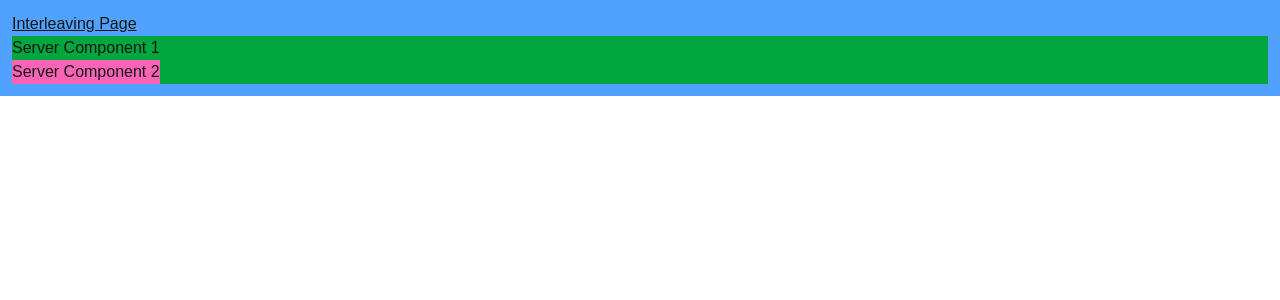
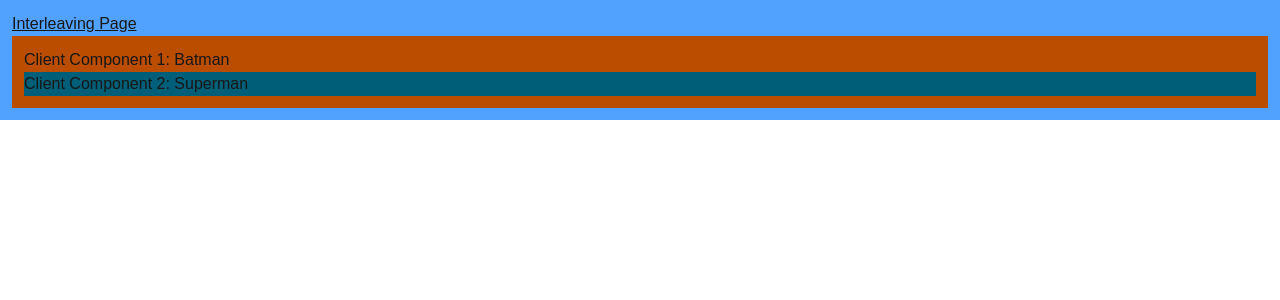
Before and after one commit to 17Swagat/Mulhite_LLM_Interface, a Next.js app: page /interleaving in a window 1280 px wide. Shown: the top 300 px of the page. Built offline with nearby package versions, Linux system fonts and the light colour scheme.

Commit message:
Client Component inside another client component which is inside a server only page

```diff
--- a/src/app/interleaving/page.tsx
+++ b/src/app/interleaving/page.tsx
@@ -1,10 +1,10 @@
-import ServerComponent1 from "@/components/server-component-1";
+import ClientComponent1 from "@/components/client-component-1";
+// import ServerComponent1 from "@/components/server-component-1";
 
 export default function InterleavingPage() {
     return (<div className="bg-blue-400 p-3">
-
         <h1 className="underline">Interleaving Page</h1>
-        <ServerComponent1 />
-
+        {/* <ServerComponent1 /> */}
+        <ClientComponent1/>
     </div>)
 }
--- a/src/components/client-component-1.tsx
+++ b/src/components/client-component-1.tsx
@@ -1,9 +1,15 @@
 'use client';
 import { useState } from "react";
+import ClientComponent2 from "./client-component-2";
 
 export default function ClientComponent1() {
     // Including some sort of Client-Only Operation
     const [name, setName] = useState("Batman");
 
-    return <h1>Client Component 1: {name}</h1>
+    return (
+        <div className="bg-amber-700 p-3">
+            <h1>Client Component 1: {name}</h1>
+            <ClientComponent2/>
+        </div>
+    )
 }
--- a/src/components/client-component-2.tsx
+++ b/src/components/client-component-2.tsx
@@ -5,5 +5,9 @@ export default function ClientComponent2() {
     // Including some sort of Client-Only Operation
     const [name, setName] = useState("Superman");
 
-    return <h1>Client Component 2: {name}</h1>
+    return (
+        <div className="bg-cyan-800">
+            <h1>Client Component 2: {name}</h1>
+        </div>
+    )
 }
```
